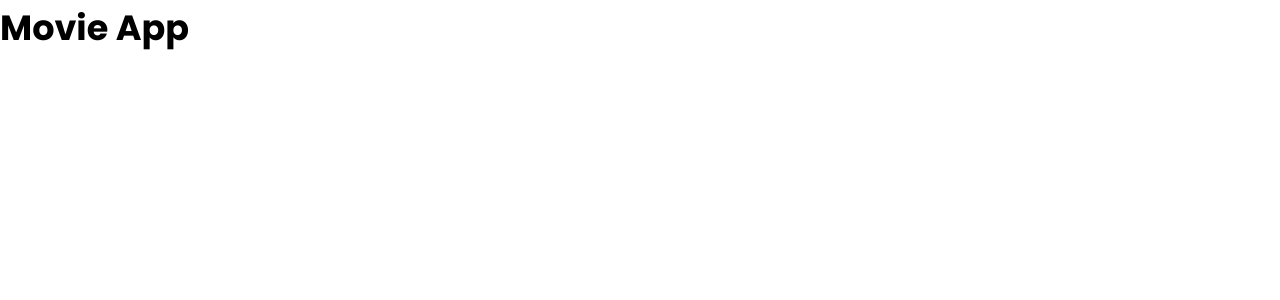
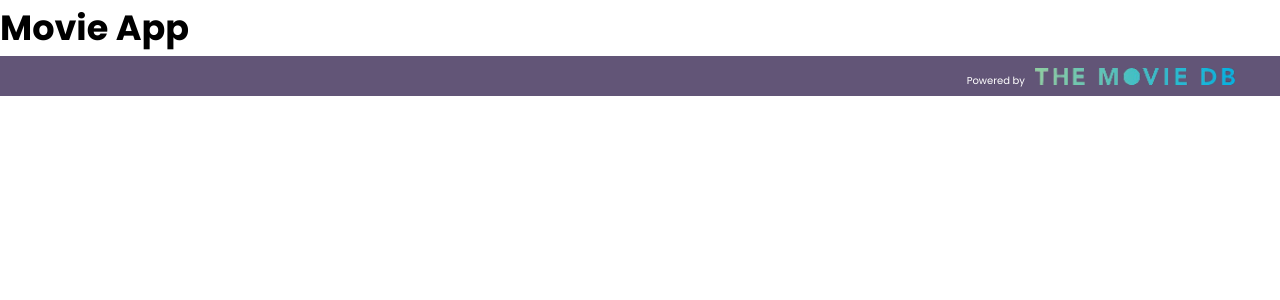
Before and after one commit to azizt24/makes-movie-app, a React (Vite) app in the folder frontend/: page / in a window 1280 px wide. Shown: the top 300 px of the page. Built offline with nearby package versions, Linux system fonts and the light colour scheme.

Commit message:
shadi/feat/footer/readyToReview

```diff
--- a/frontend/src/App.jsx
+++ b/frontend/src/App.jsx
@@ -1,8 +1,9 @@
+import Footer from './components/layout/Footer/Footer';
 function App() {
-
   return (
     <div>
       <h1>Movie App</h1>
+      <Footer/>
     </div>
   );
 }
--- /dev/null
+++ b/frontend/src/components/layout/Footer/Footer.jsx
@@ -0,0 +1,11 @@
+import { FooterContainer, FooterContent, PoweredBy } from './Footer.style';
+
+const Footer = () => {
+  return (
+    <FooterContainer>
+      <PoweredBy>Powered by</PoweredBy> <FooterContent />
+    </FooterContainer>
+  );
+};
+
+export default Footer;
--- /dev/null
+++ b/frontend/src/components/layout/Footer/Footer.style.jsx
@@ -0,0 +1,42 @@
+import styled from 'styled-components';
+import TmdbSvg from '../../../assets/tmdb.png';
+import '../../../styles/global.css';
+
+export const FooterContainer = styled.footer`
+  display: flex;
+  justify-content: flex-end;
+  align-items: center;
+  background-color: var(--secondary-color-light);
+  color: #fff;
+  padding: 20px;
+  width: 100vw;
+  height: 32px;
+`;
+
+export const FooterContent = styled.div`
+  display: flex;
+  margin-right: 25px;
+  margin-left: 10px;
+  width: 200px;
+  height: 17px;
+  align-items: center;
+  background-image: url(${TmdbSvg}); // Use the imported SVG as background image
+  background-size: contain; // Adjust background size as needed
+  background-repeat: no-repeat; // Prevent background image from repeating
+  @media screen and (max-width: 768px) {
+    margin-right: 15px;
+    margin-left: 5px;
+    width: 180px;
+  }
+`;
+
+export const PoweredBy = styled.span`
+  margin-top: 10px;
+  font-size: 10px;
+  color: #ffffff;
+  @media screen and (max-width: 768px) {
+    font-size: 8px;
+    margin-top: 4px;
+    margin-right: 2px;
+  }
+`;
```
Also changed, not shown: frontend/src/assets/tmdb.png (added).
